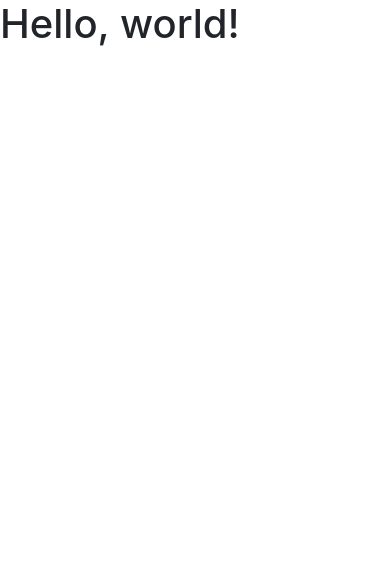
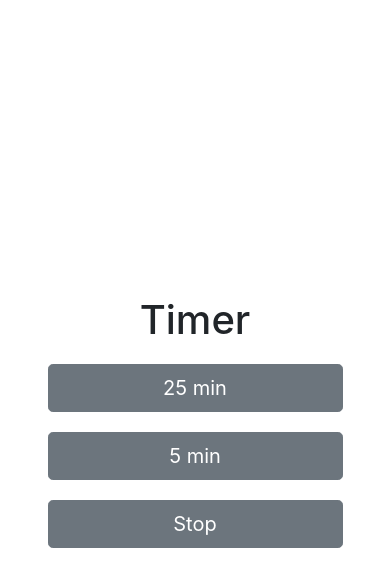
Before and after one commit to samuelskanberg/pomodoro-web-app, a plain HTML site: page index.html in a window 390 px wide. Drawn offline with nearby package versions, Linux system fonts and the light colour scheme.

Commit message:
Add buttons and some media queries

```diff
--- a/index.html
+++ b/index.html
@@ -1,5 +1,5 @@
 <!doctype html>
-<html lang="en">
+<html lang="en" class="h-100">
   <head>
     <!-- Required meta tags -->
     <meta charset="utf-8">
@@ -7,13 +7,24 @@
 
     <!-- Bootstrap CSS -->
     <link rel="stylesheet" href="https://cdn.jsdelivr.net/npm/bootstrap@4.5.3/dist/css/bootstrap.min.css" integrity="sha384-TX8t27EcRE3e/ihU7zmQxVncDAy5uIKz4rEkgIXeMed4M0jlfIDPvg6uqKI2xXr2" crossorigin="anonymous">
+    <link rel="stylesheet" href="style.css" type="text/css" />
 
-    <title>Hello, world!</title>
+    <title>Pomodoro timer</title>
   </head>
-  <body>
-    <h1>Hello, world!</h1>
+  <body class="h-100">
+    <div class="container h-100">
+      <div class="row h-100 justify-content-center align-items-center">
+        <div class="col-10 col-md-8 col-lg-6">
+          <div class="text-center">
+            <h1>Timer</h1>
+            <a href="#" class="btn btn-secondary btn-lg btn-25">25 min</a>
+            <a href="#" class="btn btn-secondary btn-lg btn-5">5 min</a>
+            <a href="#" class="btn btn-secondary btn-lg btn-stop">Stop</a>
+          </div>
+        </div>
+      </div>
+    </div>
 
-    <!-- Option 1: jQuery and Bootstrap Bundle (includes Popper) -->
     <script src="https://code.jquery.com/jquery-3.5.1.slim.min.js" integrity="sha384-DfXdz2htPH0lsSSs5nCTpuj/zy4C+OGpamoFVy38MVBnE+IbbVYUew+OrCXaRkfj" crossorigin="anonymous"></script>
     <script src="https://cdn.jsdelivr.net/npm/bootstrap@4.5.3/dist/js/bootstrap.bundle.min.js" integrity="sha384-ho+j7jyWK8fNQe+A12Hb8AhRq26LrZ/JpcUGGOn+Y7RsweNrtN/tE3MoK7ZeZDyx" crossorigin="anonymous"></script>
 
--- /dev/null
+++ b/style.css
@@ -0,0 +1,10 @@
+a.btn {
+    display: block;
+    margin-top: 1em;
+}
+
+@media only screen and (min-width: 768px) {
+    a.btn {
+        display: inline-block;
+    }
+}
```
